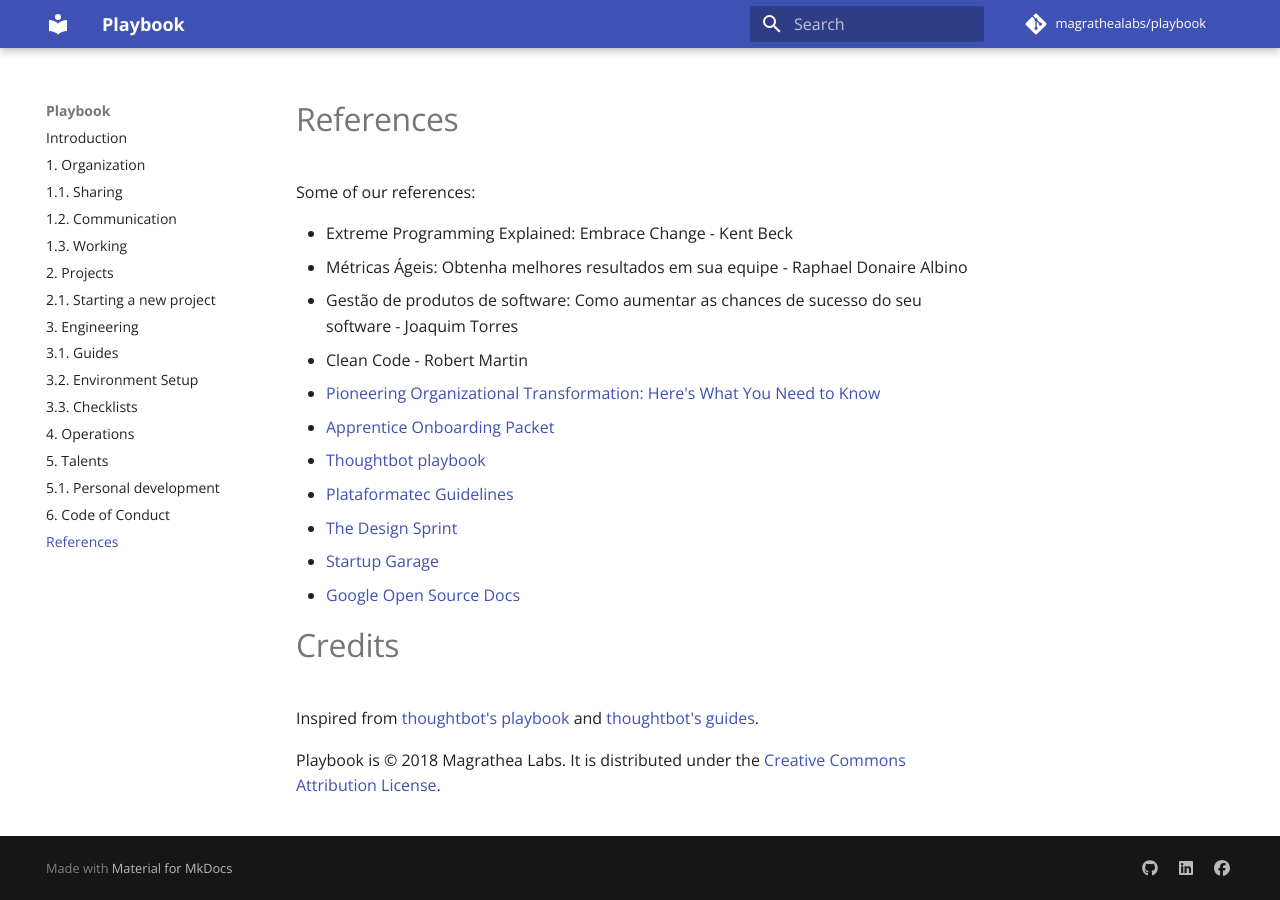
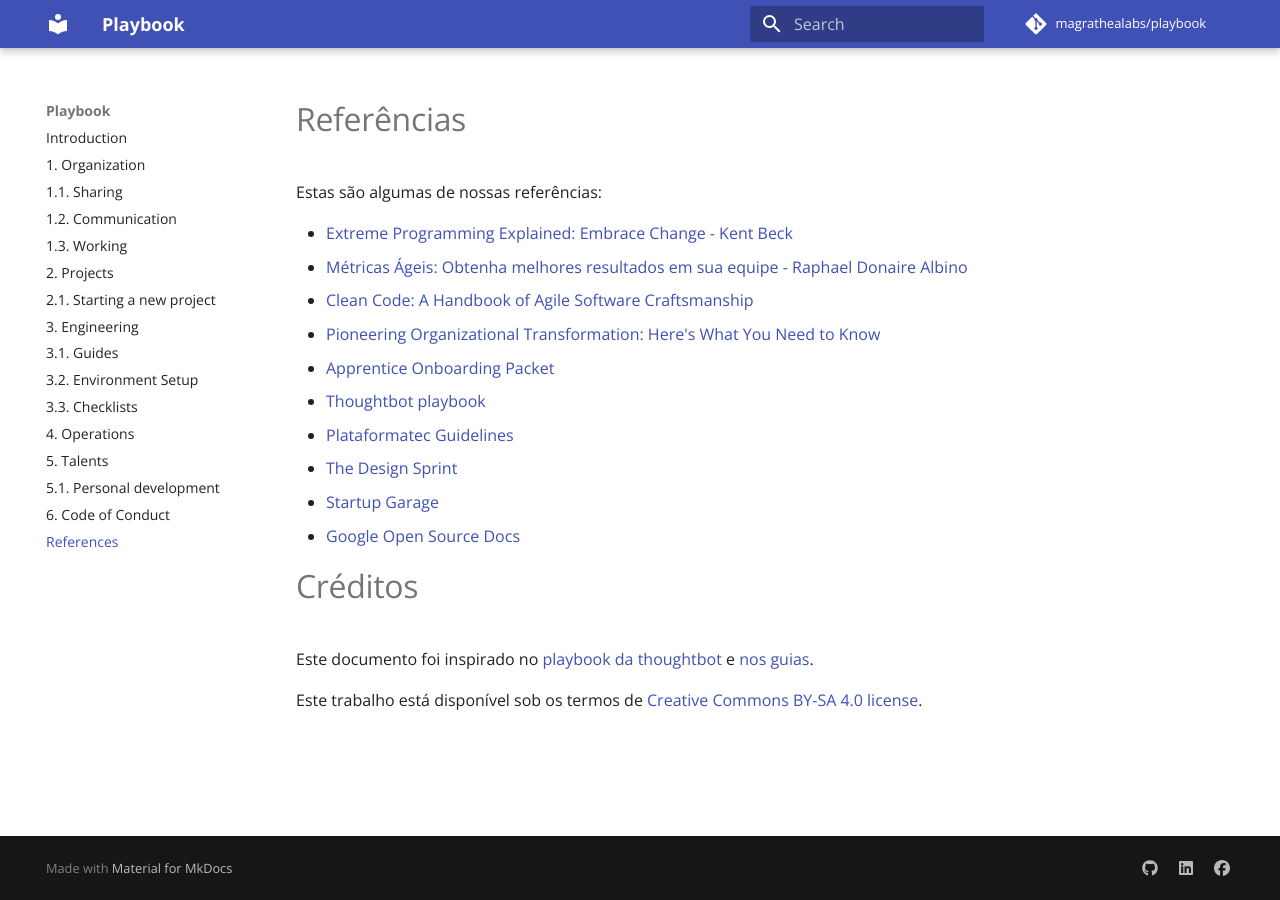
Before and after one commit to magrathealabs/playbook, an MkDocs documentation site: the page built from docs/x-references.md, in a window 1280 px wide. Built offline with MkDocs 1.6.1 and Material for MkDocs 9.7.7, drawn with Linux system fonts in a browser that asks for light colours; comment, search, counter and statistics services are not loaded.

Commit message:
Translate references

```diff
--- a/docs/x-references.md
+++ b/docs/x-references.md
@@ -1,11 +1,10 @@
-# References
+# Referências
 
-Some of our references:
+Estas são algumas de nossas referências:
 
-* Extreme Programming Explained: Embrace Change - Kent Beck
-* Métricas Ágeis: Obtenha melhores resultados em sua equipe - Raphael Donaire Albino
-* Gestão de produtos de software: Como aumentar as chances de sucesso do seu software - Joaquim Torres
-* Clean Code - Robert Martin
+* [Extreme Programming Explained: Embrace Change - Kent Beck](https://www.goodreads.com/book/show/67833.Extreme_Programming_Explained)
+* [Métricas Ágeis: Obtenha melhores resultados em sua equipe - Raphael Donaire Albino](https://www.goodreads.com/book/show/35341623-m-tricas-geis)
+* [Clean Code: A Handbook of Agile Software Craftsmanship](https://www.goodreads.com/book/show/3735293-clean-code)
 * [Pioneering Organizational Transformation: Here's What You Need to Know](https://www.thoughtworks.com/insights/blog/10-tips-transformation-guide-pioneers)
 * [Apprentice Onboarding Packet](https://www.apprentice.io)
 * [Thoughtbot playbook](https://thoughtbot.com/playbook)
@@ -14,8 +13,8 @@ Some of our references:
 * [Startup Garage](https://www.gsb.stanford.edu/stanford-gsb-experience/academic/entrepreneurship/startup-garage)
 * [Google Open Source Docs](https://opensource.google.com/docs)
 
-# Credits
+# Créditos
 
-Inspired from [thoughtbot's playbook](https://thoughtbot.com/playbook) and [thoughtbot's guides](https://github.com/thoughtbot/guides).
+Este documento foi inspirado no [playbook da thoughtbot](https://thoughtbot.com/playbook) e [nos guias](https://github.com/thoughtbot/guides).
 
-Playbook is © 2018 Magrathea Labs. It is distributed under the [Creative Commons Attribution License](https://creativecommons.org/licenses/by/3.0/).
+Este trabalho está disponível sob os termos de [Creative Commons BY-SA 4.0 license](https://creativecommons.org/licenses/by-sa/4.0/).
```
